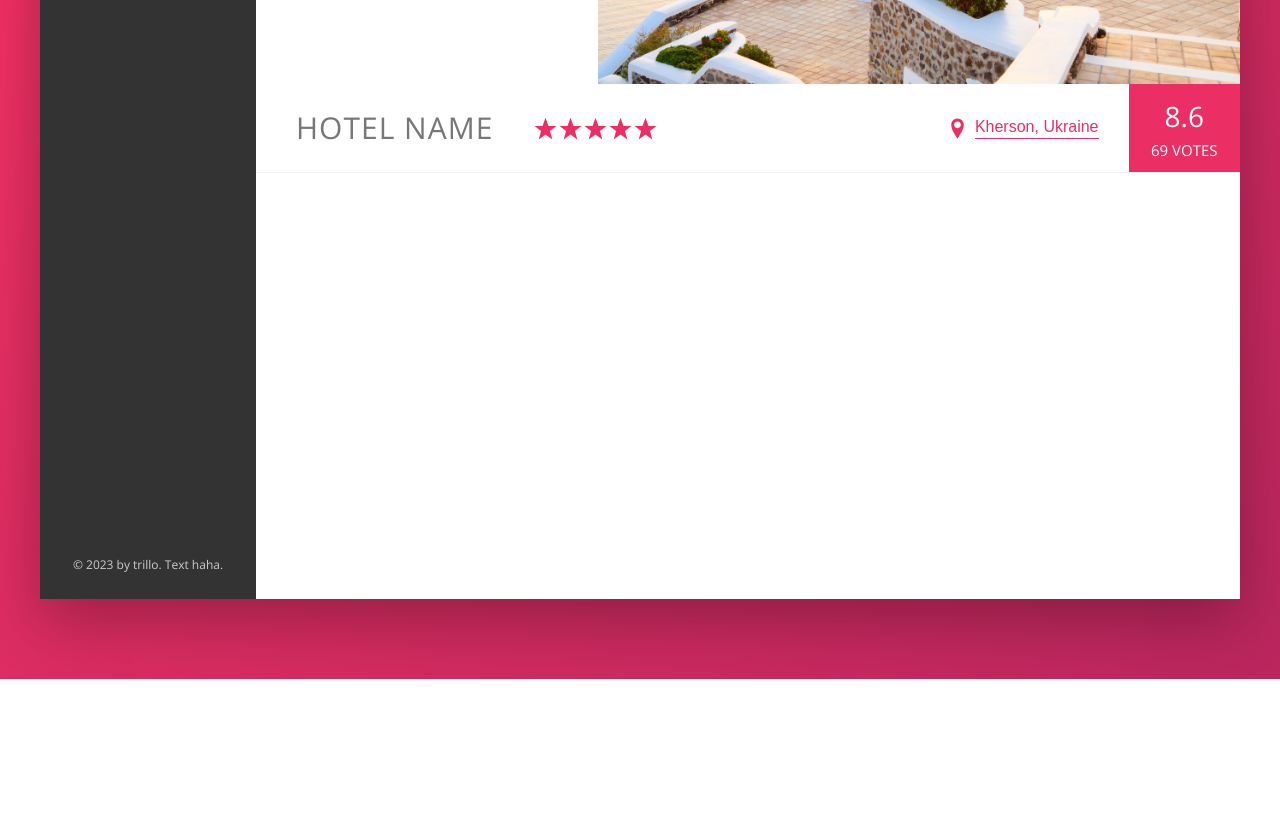
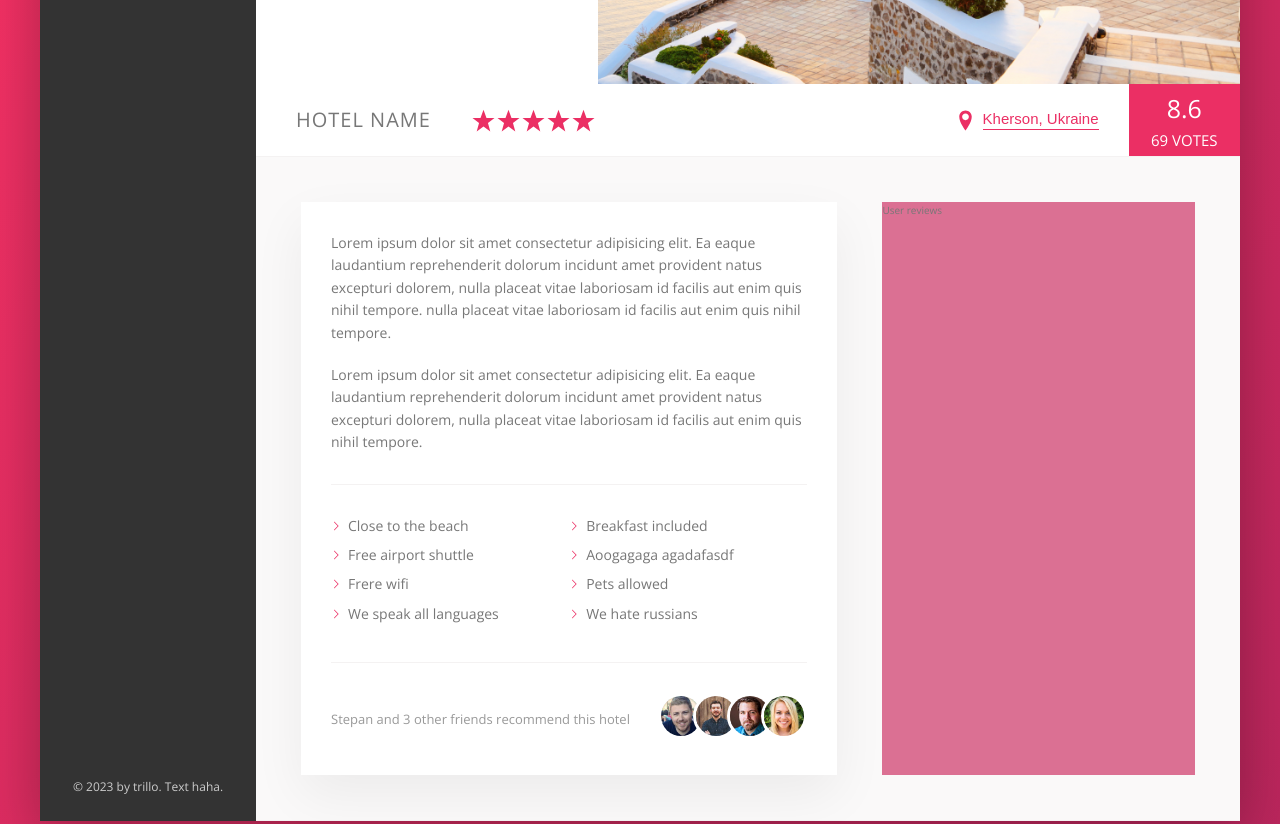
Before and after one commit to AntohaY/Trillo, a website: page index.html in a window 1280 px wide. Shown: the part 451-1275 px from the top of the page. Before the commit the page ends 1130 px from the top, so only its background shows below. Drawn offline with nearby package versions, Linux system fonts and the light colour scheme.

Commit message:
styling for description sections

```diff
--- a/index.html
+++ b/index.html
@@ -134,6 +134,43 @@
                             <div class="overview__rating-count">69 votes</div>
                         </div>
                     </div>
+
+                    <div class="detail">
+                        <div class="description">
+                            <p class="paragraph">
+                                Lorem ipsum dolor sit amet consectetur adipisicing elit. Ea eaque laudantium reprehenderit dolorum incidunt amet provident natus excepturi dolorem, nulla placeat vitae laboriosam id facilis aut enim quis nihil tempore.
+                                nulla placeat vitae laboriosam id facilis aut enim quis nihil tempore.
+                            </p>
+                            <p class="paragraph">
+                                Lorem ipsum dolor sit amet consectetur adipisicing elit. Ea eaque laudantium reprehenderit dolorum incidunt amet provident natus excepturi dolorem, nulla placeat vitae laboriosam id facilis aut enim quis nihil tempore.
+                           </p>
+                            <ul class="list">
+                                <li class="list__item">Close to the beach</li>
+                                <li class="list__item">Breakfast included</li>
+                                <li class="list__item">Free airport shuttle</li>
+                                <li class="list__item">Aoogagaga agadafasdf</li>
+                                <li class="list__item">Frere wifi</li>
+                                <li class="list__item">Pets allowed</li>
+                                <li class="list__item">We speak all languages</li>
+                                <li class="list__item">We hate russians</li>
+                            </ul>
+                            <div class="recommend">
+                                <p class="recommend__count">
+                                    Stepan and 3 other friends recommend this hotel
+                                </p>
+                                <div class="recommend__friends">
+                                    <img src="img/user-3.jpg" alt="Friend 1" class="recommend__photo">
+                                    <img src="img/user-4.jpg" alt="Friend 2" class="recommend__photo">
+                                    <img src="img/user-5.jpg" alt="Friend 3" class="recommend__photo">
+                                    <img src="img/user-6.jpg" alt="Friend 4" class="recommend__photo">
+                                </div>
+                            </div>
+                        </div>
+
+                        <div class="user-reviews">
+                            User reviews
+                        </div>
+                    </div>
                 </main>
             </div>
         </div>
--- a/sass/_base.scss
+++ b/sass/_base.scss
@@ -28,6 +28,9 @@ Grey dark 3: #999
 
 
     --shadow-dark: 0 2rem 6rem rgba(0, 0, 0, .3);
+    --shadow-light: 0 2rem 5rem rgba(0, 0, 0, .06);
+
+    --line: 1px solid var(--color-grey-light-2);
 }
 
 * {
@@ -39,11 +42,11 @@ Grey dark 3: #999
 *::before,
 *::after {
     box-sizing: inherit;
-    font-size: 62.5%;
 }
 
 html {
     box-sizing: border-box;
+    font-size: 62.5%;
 }
 
 body {
--- a/sass/_components.scss
+++ b/sass/_components.scss
@@ -128,7 +128,7 @@
 /////////////////////////////////////////
 /// SIDE NAVIGATION
 .side-nav {
-    font-size: 6rem;
+    font-size: 2rem;
     list-style: none;
     margin-top: 3.5rem;
 
@@ -210,11 +210,11 @@
 .overview {
     display: flex;
     align-items: center;
-    font-size: 3rem;
-    border-bottom: 1px solid var(--color-grey-light-2);
+    font-size: 2rem;
+    border-bottom: var(--line);
 
     &__heading {
-        font-size: 3rem;
+        font-size: 2rem;
         font-weight: 300;
         text-transform: uppercase;
         letter-spacing: 1px;
@@ -234,7 +234,7 @@
     }
 
     &__location {
-        font-size: 1.6rem;
+        font-size: 1.5rem;
         display: flex;
         align-items: center;
     }
@@ -257,7 +257,7 @@
     }
 
     &__rating-average {
-        font-size: 2.8rem;
+        font-size: 2.5rem;
         font-weight: 300;
     }
 
@@ -308,3 +308,79 @@
         box-shadow: none;
     }
 }
+
+/////////////////////////////////////////
+/// PARAGRAPH
+.paragraph:not(:last-of-type) {
+    margin-bottom: 2rem;
+}
+
+
+/////////////////////////////////////////
+/// LIST
+.list {
+    list-style: none;
+    margin: 3rem 0;
+
+    padding: 3rem 0;
+    border-top: var(--line);
+    border-bottom: var(--line);
+
+    display: flex;
+    flex-wrap: wrap;
+
+    &__item {
+        flex: 0 0 50%;
+        margin-bottom: .7rem;
+    }
+
+    &__item::before {
+        content: "";
+        display: inline-block;
+        height: 1rem;
+        width: 1rem;
+        margin-right: .7rem;
+
+        // Older browsers
+        // background-image: url(../img/chevron-thin-right.svg);
+        // background-size: cover;
+
+        // Never browsers - masks
+        background-color: var(--color-primary);
+        -webkit-mask-image: url(../img/chevron-thin-right.svg);
+        -webkit-mask-size: cover;
+
+    }
+}
+
+
+
+
+/////////////////////////////////////////
+/// RECOMMEND
+.recommend {
+    font-size: 1.3rem;
+    color: var(--color-grey-dark-3);
+    display:flex;
+    align-items: center;
+
+    &__count {
+        margin-right: auto;
+    }
+
+    &__friends {
+
+    }
+
+    &__photo {
+        box-sizing: content-box;
+        height: 4rem;
+        width: 4rem;
+        border-radius: 50%;
+        border: 3px solid #fff;
+
+        &:not(:last-child) {
+            margin-right: -1.5rem;
+        }
+    }
+}
--- a/sass/_layout.scss
+++ b/sass/_layout.scss
@@ -11,7 +11,7 @@
     font-size: 3rem;
     height: 7rem;
     background-color: #fff;
-    border-bottom: 1px solid var(--color-grey-light-2);
+    border-bottom: var(--line);
 
     display: flex;
     justify-content: space-between;
@@ -34,8 +34,27 @@
 
 .hotel-view {
     background-color: #fff;
-    //test
-    height: 90rem;
 
     flex: 1;
 }
+
+.detail {
+    display: flex;
+    padding: 4.5rem;
+    background-color: var(--color-grey-light-1) ;
+    border-bottom: var(--line);
+}
+
+.description {
+    font-size: 1.4rem;
+    background-color: #fff;
+    box-shadow: var(--shadow-light);
+    padding: 3rem;
+    flex: 0 0 60%; // grow shrink flex-basis
+    margin-right: 4.5rem;
+}
+
+.user-reviews {
+    background-color: palevioletred;
+    flex: 1; //occupy rest of space
+}
```
Also changed, not shown: css/style.css.
